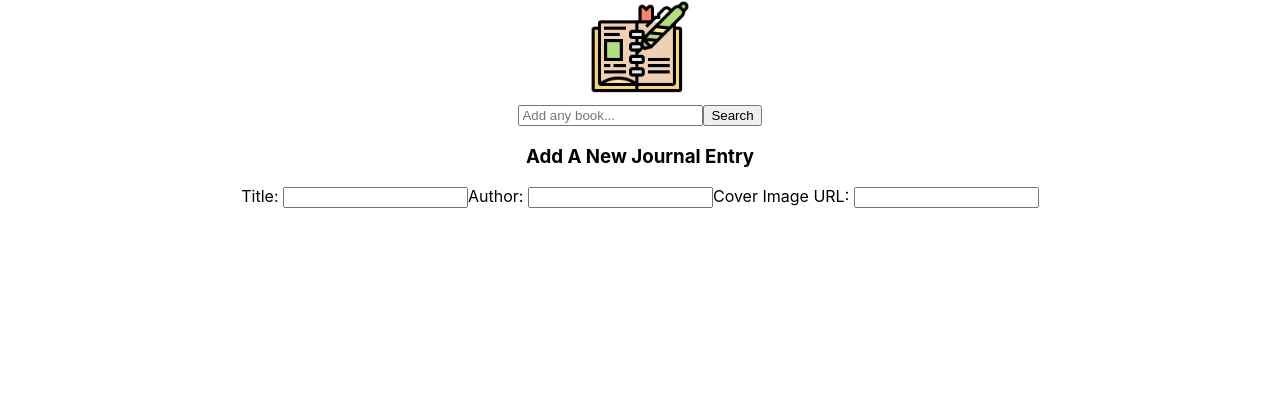
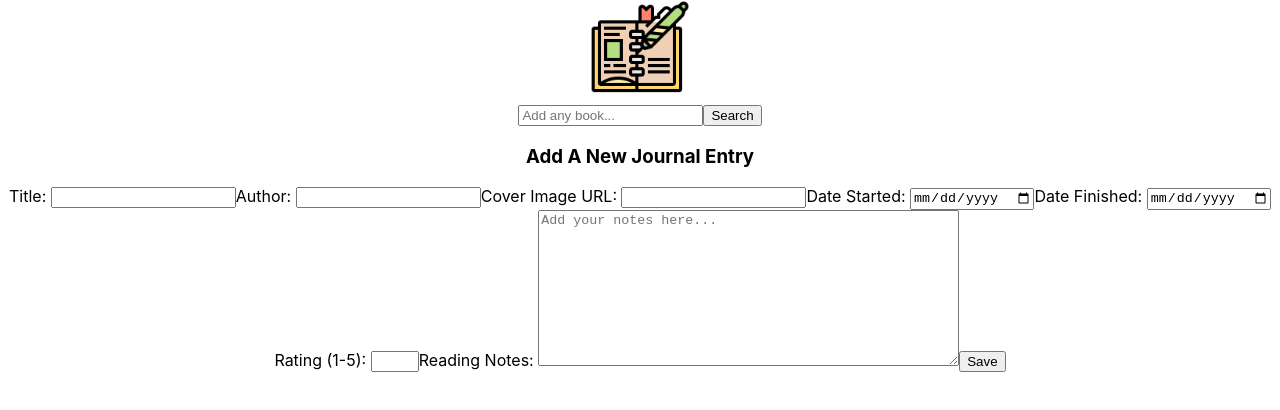
Before and after one commit to ekanarek/reading-journal, a React (Create React App) app: page /new in a window 1280 px wide. Shown: the top 410 px of the page. Built offline with nearby package versions, Linux system fonts and the light colour scheme.

Commit message:
Pass book object to app on submit

```diff
--- a/src/App.js
+++ b/src/App.js
@@ -35,10 +35,14 @@ function App() {
     navigate("/new");
   };
 
+  const addEntry = (newEntry) => {
+    console.log(newEntry);
+  };
+
   return (
     <div className="App">
       <NavBar handleSearch={handleSearch} />
-      <Outlet context={{ searchResults, addToForm, selectedBook }} />
+      <Outlet context={{ searchResults, addToForm, selectedBook, addEntry }} />
     </div>
   );
 }
--- a/src/pages/AddForm.js
+++ b/src/pages/AddForm.js
@@ -2,14 +2,31 @@ import React, { useState } from "react";
 import { useOutletContext } from "react-router-dom";
 
 const AddForm = () => {
-  const { selectedBook } = useOutletContext();
-  console.log(selectedBook);
+  const { selectedBook, addEntry } = useOutletContext();
 
   const [image, setImage] = useState(selectedBook.image);
+  const [startDate, setStartDate] = useState("");
+  const [finishedDate, setFinishedDate] = useState("");
+  const [rating, setRating] = useState("");
+  const [notes, setNotes] = useState("");
+
+  const handleSubmit = (e) => {
+    e.preventDefault();
+    const newEntry = {
+      title: selectedBook.title,
+      author: selectedBook.author,
+      image: image,
+      started: startDate,
+      finished: finishedDate,
+      rating: rating,
+      notes: notes,
+    };
+    addEntry(newEntry);
+  };
 
   return (
     <div>
-      <form>
+      <form onSubmit={handleSubmit}>
         <h3>Add A New Journal Entry</h3>
         <label>Title: </label>
         <input type="text" value={selectedBook.title} readOnly="readOnly" />
@@ -21,6 +38,35 @@ const AddForm = () => {
           value={image}
           onChange={(e) => setImage(e.target.value)}
         />
+        <label>Date Started: </label>
+        <input
+          type="date"
+          value={startDate}
+          onChange={(e) => setStartDate(e.target.value)}
+        />
+        <label>Date Finished: </label>
+        <input
+          type="date"
+          value={finishedDate}
+          onChange={(e) => setFinishedDate(e.target.value)}
+        />
+        <label>Rating (1-5): </label>
+        <input
+          type="number"
+          min="1"
+          max="5"
+          value={rating}
+          onChange={(e) => setRating(e.target.value)}
+        />
+        <label>Reading Notes: </label>
+        <textarea
+          placeholder="Add your notes here..."
+          rows="10"
+          cols="50"
+          value={notes}
+          onChange={(e) => setNotes(e.target.value)}
+        />
+        <button type="submit">Save</button>
       </form>
     </div>
   );
```
